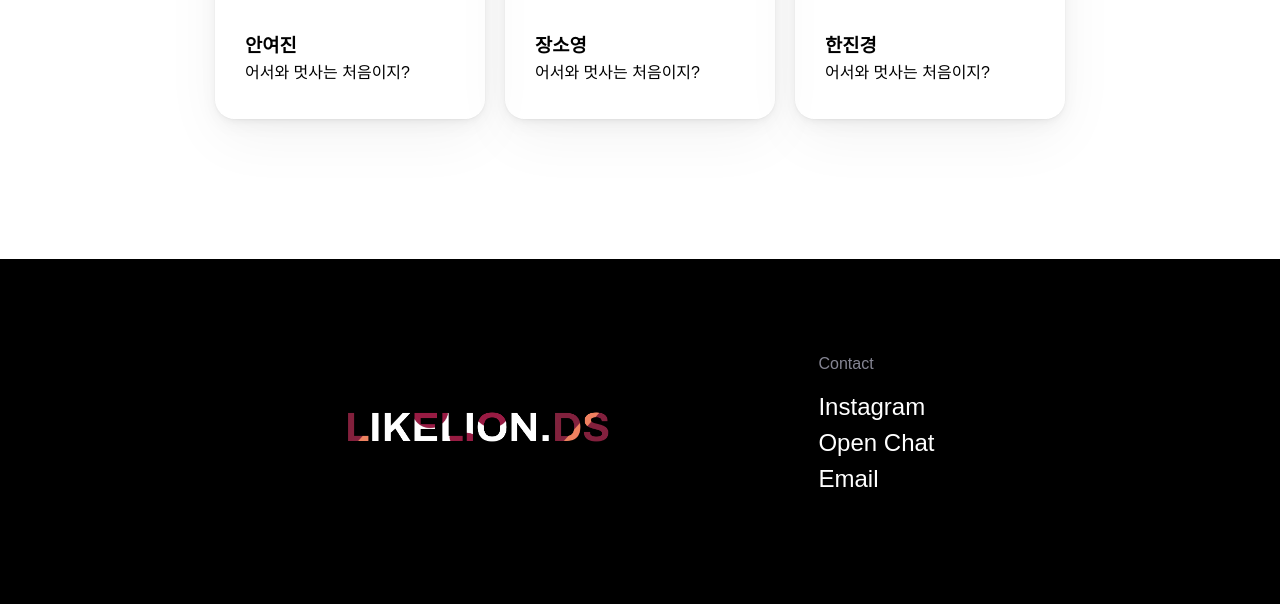
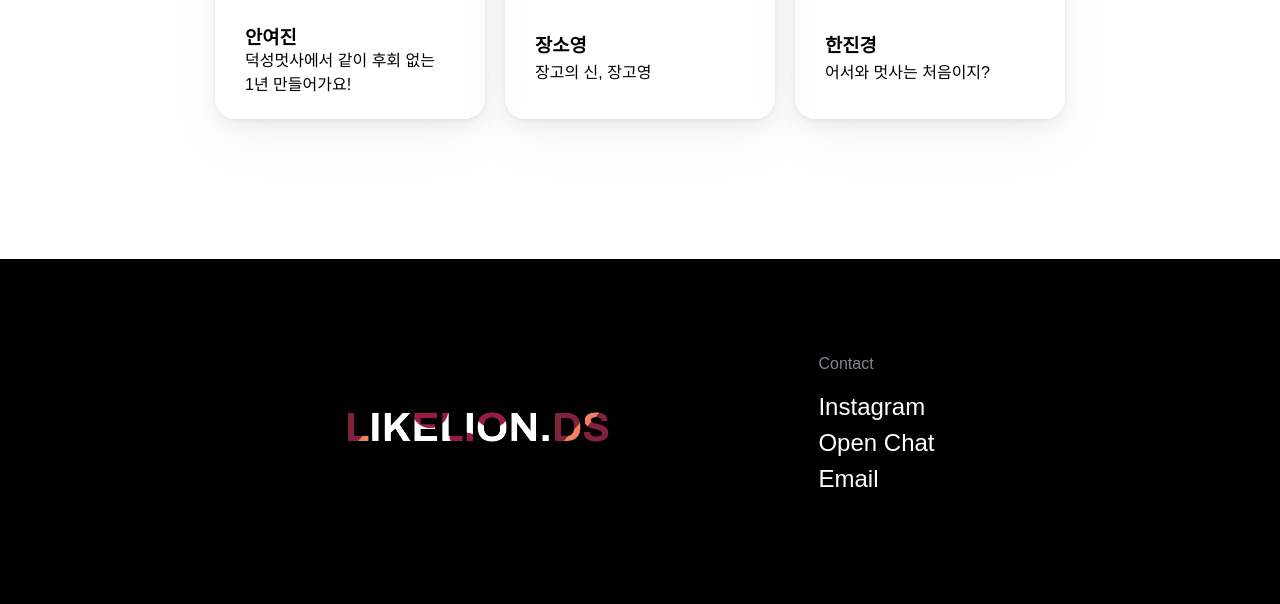
Before and after one commit to kknari/2023likelion, a Django app: template templates/org.html in a window 1280 px wide. Shown: the part 2297-2901 px from the top of the page. Run offline with Django 4.2, Linux system fonts and the light colour scheme; the template is opened without the code that fills it, so the values that code supplies are empty; some web fonts are replaced.

Commit message:
카드 수정 끝난건가,,,?

```diff
--- a/templates/org.html
+++ b/templates/org.html
@@ -17,14 +17,14 @@
       <img class="cardImg" style="background-image: url('../static/img/heoeun.jpg');"></img>
       <div class="cardContent">
       <h3>대표 허은</h3>
-      <p>어서와 멋사는 처음이지?</p>
+      <p>🥕🥕🥕🥕🥕🥕🥕</p>
       </div>
     </div>
     <div class="card">
       <div class="cardImg" style="background-image: url('../static/img/seojin.jpg');"></div>
       <div class="cardContent">
       <h3>부대표 이서진</h3>
-      <p>어서와 멋사는 처음이지?</p>
+      <p>덕성멋사의 hype boy요</p>
       </div>
     </div>
   </div>
@@ -34,56 +34,57 @@
       <div class="cardImg" style="background-image: url('../static/img/huiwon.jpg');"></div>
       <div class="cardContent">
       <h3>권희원</h3>
-      <p>어서와 멋사는 처음이지?</p>
+      <p>I like a likelion🧡</p>
       </div>
     </div>
     <div class="card">
       <div class="cardImg" style="background-image: url('../static/img/nari.jpg');"></div>
       <div class="cardContent">
       <h3>김나리</h3>
-      <p style="line-height: 1.5;">열정! 열정! 열정! 멋사에서 이 한몸 불사지르는 날까지</p>
+      <p style="line-height: 1; font-size: small;">긁적... 멋사가 모애요?<br>
+        ㄴ 머싸란말이야우리나라최고의코딩동아리로웹페이지•••(중략)</p>
       </div>
     </div>
     <div class="card">
       <div class="cardImg" style="background-image: url('../static/img/chaei.jpg');"></div>
       <div class="cardContent">
       <h3>김채이</h3>
-      <p>어서와 멋사는 처음이지?</p>
+      <p style="line-height: 1.5;">BTS, 봉준호, 손흥민,<br>덕성 멋사 let's go</p>
       </div>
     </div>
     <div class="card">
       <div class="cardImg" style="background-image: url('../static/img/chaehyun.jpg');"></div>
       <div class="cardContent">
       <h3>김채현</h3>
-      <p>걸어봐 위엄 like a lion~🦁</p>
+      <p>걸어봐 위엄 락커 라이엉~🦁</p>
       </div>
     </div>
     <div class="card">
       <div class="cardImg" style="background-image: url('../static/img/harim.jpg');"></div>
       <div class="cardContent">
       <h3>노하림</h3>
-      <p>Like is skrrrrr</p>
+      <p>Like is skrrrrr~</p>
       </div>
     </div>
     <div class="card">
       <div class="cardImg" style="background-image: url('../static/img/yubin.jpg');"></div>
       <div class="cardContent">
       <h3>민유빈</h3>
-      <p>어서와 멋사는 처음이지?</p>
+      <p>멋사 쭈고</p>
       </div>
     </div>
     <div class="card">
       <div class="cardImg" style="background-image: url('../static/img/yeojin.jpg');"></div>
       <div class="cardContent">
       <h3>안여진</h3>
-      <p>어서와 멋사는 처음이지?</p>
+      <p style="line-height: 1.5;">덕성멋사에서 같이 후회 없는<br> 1년 만들어가요!</p>
       </div>
     </div>
     <div class="card">
       <div class="cardImg" style="background-image: url('../static/img/soyung.jpg');"></div>
       <div class="cardContent">
       <h3>장소영</h3>
-      <p>어서와 멋사는 처음이지?</p>
+      <p>장고의 신, 장고영</p>
       </div>
     </div>
     <div class="card">
@@ -101,56 +102,57 @@
     <div class="cardImg" style="background-image: url('../static/img/huiwon.jpg');"></div>
     <div class="cardContent">
     <h3>권희원</h3>
-    <p>어서와 멋사는 처음이지?</p>
+    <p>I like a likelion🧡</p>
     </div>
   </div>
   <div class="card">
     <div class="cardImg" style="background-image: url('../static/img/nari.jpg');"></div>
     <div class="cardContent">
     <h3>김나리</h3>
-    <p style="line-height: 1.5;">열정! 열정! 열정! 멋사에서 이 한몸 불사지르는 날까지</p>
-  </div>
+    <p style="line-height: 1.5; font-size: small;">긁적... 멋사가 모애요?<br>
+      ㄴ 머싸란말이야우리나라최고의코딩동아리로웹페이지•••(중략)</p>
+    </div>
   </div>
   <div class="card">
     <div class="cardImg" style="background-image: url('../static/img/chaei.jpg');"></div>
     <div class="cardContent">
     <h3>김채이</h3>
-    <p>어서와 멋사는 처음이지?</p>
+    <p style="line-height: 1.5;">BTS, 봉준호, 손흥민,<br>덕성 멋사 let's go</p>
     </div>
   </div>
   <div class="card">
     <div class="cardImg" style="background-image: url('../static/img/chaehyun.jpg');"></div>
     <div class="cardContent">
     <h3>김채현</h3>
-    <p>걸어봐 위엄 like a lion~🦁</p>
+    <p>걸어봐 위엄 락커 라이엉~🦁</p>
   </div>
   </div>
   <div class="card">
     <div class="cardImg" style="background-image: url('../static/img/harim.jpg');"></div>
     <div class="cardContent">
     <h3>노하림</h3>
-    <p>Like is skrrrrr</p>
+    <p>Like is skrrrrr~</p>
     </div>
   </div>
   <div class="card">
     <div class="cardImg" style="background-image: url('../static/img/yubin.jpg');"></div>
     <div class="cardContent">
     <h3>민유빈</h3>
-    <p>어서와 멋사는 처음이지?</p>
+    <p>멋사 쭈고</p>
     </div>
   </div>
   <div class="card">
     <div class="cardImg" style="background-image: url('../static/img/yeojin.jpg');"></div>
     <div class="cardContent">
     <h3>안여진</h3>
-    <p>어서와 멋사는 처음이지?</p>
+    <p style="line-height: 1.5;">덕성멋사에서 같이 후회 없는<br> 1년 만들어가요!</p>
     </div>
   </div>
   <div class="card">
     <div class="cardImg" style="background-image: url('../static/img/soyung.jpg');"></div>
     <div class="cardContent">
     <h3>장소영</h3>
-    <p>어서와 멋사는 처음이지?</p>
+    <p>장고의 신, 장고영</p>
     </div>
   </div>
   <div class="card">
```
Also changed, not shown: static/img/chaei.jpg (added), static/img/yeojin.jpg (added), static/img/yubin.jpg (added).
